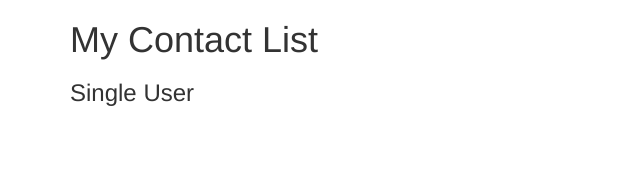
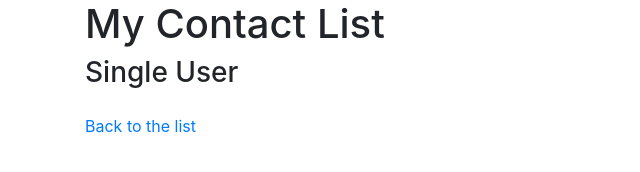
Before and after one commit to ronbak/datalist, a website: page index.html in a window 1280 px wide. Shown: the whole page, without its empty margins (0-640 px from the left). Drawn offline with nearby package versions, Linux system fonts and the light colour scheme; some packages are replaced by stand-ins of ours; a script that the page names is missing; files whose address does not match are found by name.

Commit message:
npm update

```diff
--- a/index.html
+++ b/index.html
@@ -20,7 +20,9 @@
     <script src="https://ajax.googleapis.com/ajax/libs/angularjs/1.4.2/angular.min.js"></script>
     <script src="https://cdnjs.cloudflare.com/ajax/libs/angular.js/1.4.2/angular-route.min.js" charset="utf-8"></script>
     <script src="https://cdnjs.cloudflare.com/ajax/libs/angular.js/1.4.2/angular-resource.min.js" charset="utf-8"></script>
+    <script src="https://cdnjs.cloudflare.com/ajax/libs/angular-ui-bootstrap/0.13.4/ui-bootstrap-tpls.min.js" charset="utf-8"></script>
     <script src="https://cdnjs.cloudflare.com/ajax/libs/PapaParse/4.1.1/papaparse.js" charset="utf-8"></script>
+
     <script src="js/app.js" charset="utf-8"></script>
     <script src="js/services.js" charset="utf-8"></script>
     <script src="js/controllers.js" charset="utf-8"></script>
--- a/partials/contact.html
+++ b/partials/contact.html
@@ -5,3 +5,4 @@
     <td>{{ singleuser }}</td>
   </tr>
 </table>
+<a ng-href="/">Back to the list</a>
```
Also changed, not shown: js/controllers.js (+7 -8 lines), package.json (+4 -4 lines).
